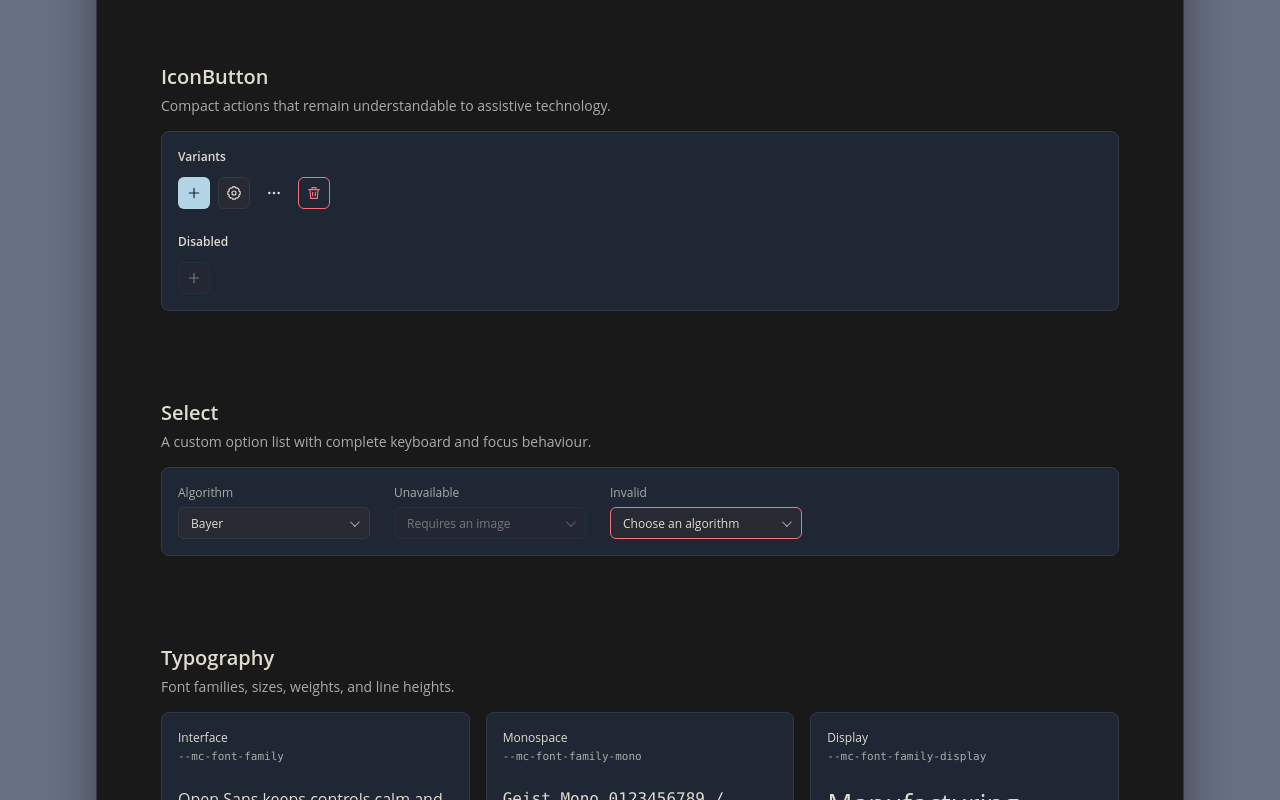
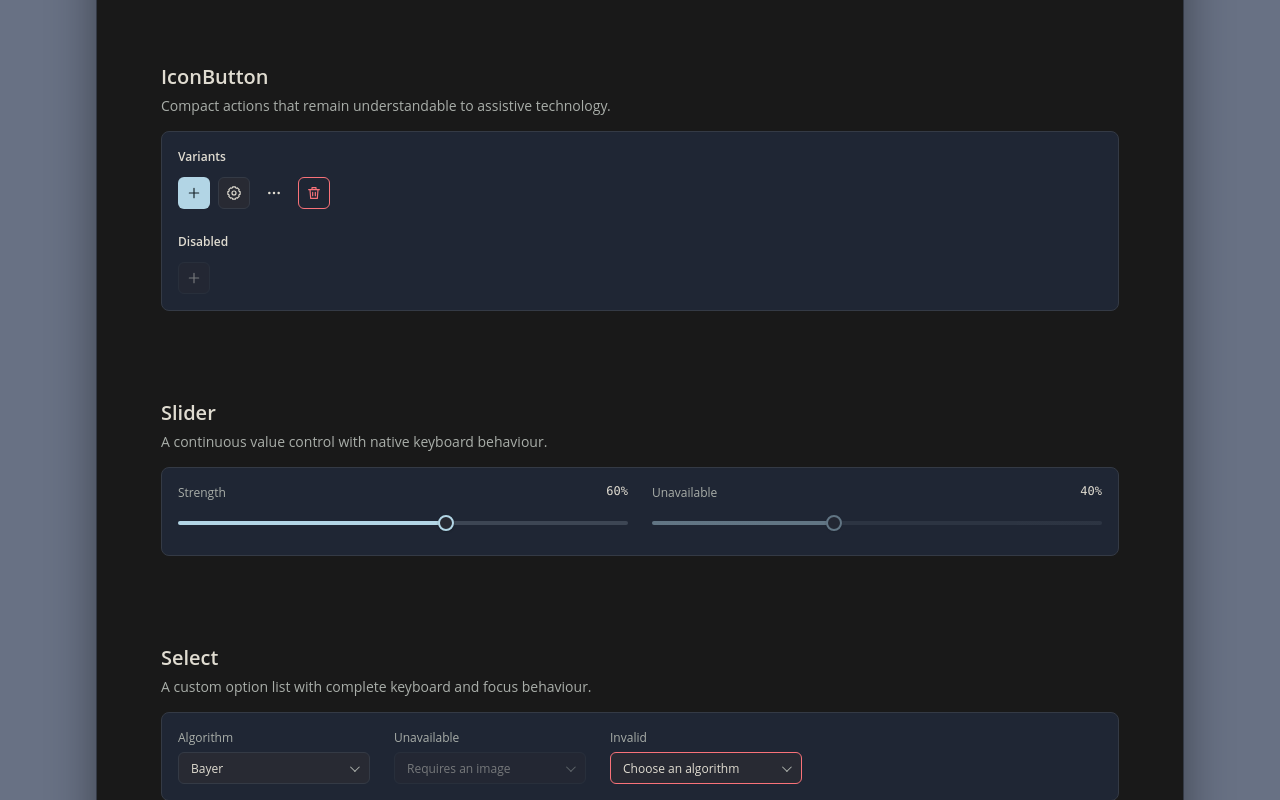
Before and after one commit to Downmoto/mc-design, a React (Vite) app: page / in a window 1280 px wide. Shown: the part 712-1512 px from the top of the page. Built offline with nearby package versions, Linux system fonts and the light colour scheme; a web font is replaced by a local one.

Commit message:
feat: add slider component

```diff
--- a/src/demo.css
+++ b/src/demo.css
@@ -266,6 +266,20 @@ code {
   font-size: var(--mc-font-size-sm);
 }
 
+.slider-sample {
+  flex: 1 1 16rem;
+}
+
+.field-sample__label {
+  display: flex;
+  justify-content: space-between;
+}
+
+.field-sample__label output {
+  color: var(--mc-colour-text);
+  font-family: var(--mc-font-family-mono);
+}
+
 .token-name {
   display: flex;
   flex-direction: column;
--- a/src/demo.tsx
+++ b/src/demo.tsx
@@ -3,6 +3,7 @@ import { useEffect, useState, type CSSProperties, type ReactNode } from "react";
 import { Button } from "./button";
 import { IconButton } from "./icon-button";
 import { Select } from "./select";
+import { Slider } from "./slider";
 
 type Token = {
   label: string;
@@ -154,6 +155,7 @@ function ColourTheme({ theme }: { theme: "dark" | "light" }) {
 
 export default function Demo() {
   const [theme, setTheme] = useState<"dark" | "light">("dark");
+  const [strength, setStrength] = useState(60);
 
   useEffect(() => {
     document.documentElement.dataset.mcTheme = theme;
@@ -189,6 +191,7 @@ export default function Demo() {
           {[
             ["Button", "button"],
             ["IconButton", "icon-button"],
+            ["Slider", "slider"],
             ["Select", "select"],
             ["Typography", "typography"],
             ["Colour", "colour"],
@@ -280,6 +283,37 @@ export default function Demo() {
               </svg>
             </IconButton>
           </section>
+        </div>
+      </Group>
+
+      <Group
+        description="A continuous value control with native keyboard behaviour."
+        id="slider"
+        title="Slider"
+      >
+        <div className="sample-card field-showcase">
+          <div className="field-sample slider-sample">
+            <div className="field-sample__label">
+              <span id="strength-label">Strength</span>
+              <output>{strength}%</output>
+            </div>
+            <Slider
+              aria-labelledby="strength-label"
+              onValueChange={setStrength}
+              value={strength}
+            />
+          </div>
+          <div className="field-sample slider-sample">
+            <div className="field-sample__label">
+              <span id="disabled-strength-label">Unavailable</span>
+              <output>40%</output>
+            </div>
+            <Slider
+              aria-labelledby="disabled-strength-label"
+              defaultValue={40}
+              disabled
+            />
+          </div>
         </div>
       </Group>
 
--- a/src/index.ts
+++ b/src/index.ts
@@ -3,3 +3,4 @@ import "./styles.css";
 export { Button, type ButtonProps, type ButtonVariant } from "./button";
 export { IconButton, type IconButtonProps } from "./icon-button";
 export { Select, type SelectOptionProps, type SelectProps } from "./select";
+export { Slider, type SliderProps } from "./slider";
--- /dev/null
+++ b/src/slider.tsx
@@ -0,0 +1,82 @@
+import type {
+  CSSProperties,
+  ChangeEvent,
+  InputEvent,
+  InputHTMLAttributes,
+  Ref,
+} from "react";
+
+export interface SliderProps extends Omit<
+  InputHTMLAttributes<HTMLInputElement>,
+  "defaultValue" | "type" | "value"
+> {
+  defaultValue?: number;
+  onValueChange?: (value: number) => void;
+  ref?: Ref<HTMLInputElement>;
+  value?: number;
+}
+
+export function getSliderPercentage(value: number, min: number, max: number) {
+  if (max <= min) return 0;
+  return Math.min(100, Math.max(0, ((value - min) / (max - min)) * 100));
+}
+
+export function Slider({
+  className,
+  defaultValue,
+  max = 100,
+  min = 0,
+  onChange,
+  onInput,
+  onValueChange,
+  ref,
+  style,
+  value,
+  ...props
+}: SliderProps) {
+  const percentage = getSliderPercentage(
+    Number(value ?? defaultValue ?? min),
+    Number(min),
+    Number(max),
+  );
+
+  function updateFill(event: InputEvent<HTMLInputElement>) {
+    event.currentTarget.style.setProperty(
+      "--mc-slider-value",
+      `${getSliderPercentage(
+        event.currentTarget.valueAsNumber,
+        Number(min),
+        Number(max),
+      )}%`,
+    );
+    onInput?.(event);
+  }
+
+  function handleChange(event: ChangeEvent<HTMLInputElement>) {
+    onChange?.(event);
+    onValueChange?.(event.currentTarget.valueAsNumber);
+  }
+
+  return (
+    <input
+      className={["mc-focus-ring", "mc-slider", className]
+        .filter(Boolean)
+        .join(" ")}
+      defaultValue={defaultValue}
+      max={max}
+      min={min}
+      onChange={handleChange}
+      onInput={updateFill}
+      ref={ref}
+      style={
+        {
+          ...style,
+          "--mc-slider-value": `${percentage}%`,
+        } as CSSProperties
+      }
+      type="range"
+      value={value}
+      {...props}
+    />
+  );
+}
--- a/src/styles.css
+++ b/src/styles.css
@@ -294,6 +294,60 @@
   opacity: var(--mc-disabled-opacity);
 }
 
+.mc-slider {
+  width: 100%;
+  min-width: 12rem;
+  height: var(--mc-control-height);
+  margin: 0;
+  background: transparent;
+  appearance: none;
+  cursor: pointer;
+}
+
+.mc-slider::-webkit-slider-runnable-track {
+  height: var(--mc-space-2);
+  border-radius: var(--mc-radius-full);
+  background: linear-gradient(
+    to right,
+    var(--mc-colour-accent) 0 var(--mc-slider-value),
+    var(--mc-colour-surface-active) var(--mc-slider-value) 100%
+  );
+}
+
+.mc-slider::-webkit-slider-thumb {
+  width: var(--mc-space-6);
+  height: var(--mc-space-6);
+  margin-top: calc((var(--mc-space-2) - var(--mc-space-6)) / 2);
+  border: 2px solid var(--mc-colour-accent);
+  border-radius: var(--mc-radius-full);
+  background: var(--mc-colour-surface-raised);
+  box-shadow: var(--mc-shadow-sm);
+  appearance: none;
+}
+
+.mc-slider::-moz-range-track,
+.mc-slider::-moz-range-progress {
+  height: var(--mc-space-2);
+  border-radius: var(--mc-radius-full);
+}
+
+.mc-slider::-moz-range-track {
+  background: var(--mc-colour-surface-active);
+}
+
+.mc-slider::-moz-range-progress {
+  background: var(--mc-colour-accent);
+}
+
+.mc-slider::-moz-range-thumb {
+  width: var(--mc-space-6);
+  height: var(--mc-space-6);
+  border: 2px solid var(--mc-colour-accent);
+  border-radius: var(--mc-radius-full);
+  background: var(--mc-colour-surface-raised);
+  box-shadow: var(--mc-shadow-sm);
+}
+
 @media (prefers-reduced-motion: reduce) {
   :root {
     --mc-duration-fast: 0ms;
```
Also changed, not shown: 2 other files (tests, documents, lock files or other folders).
